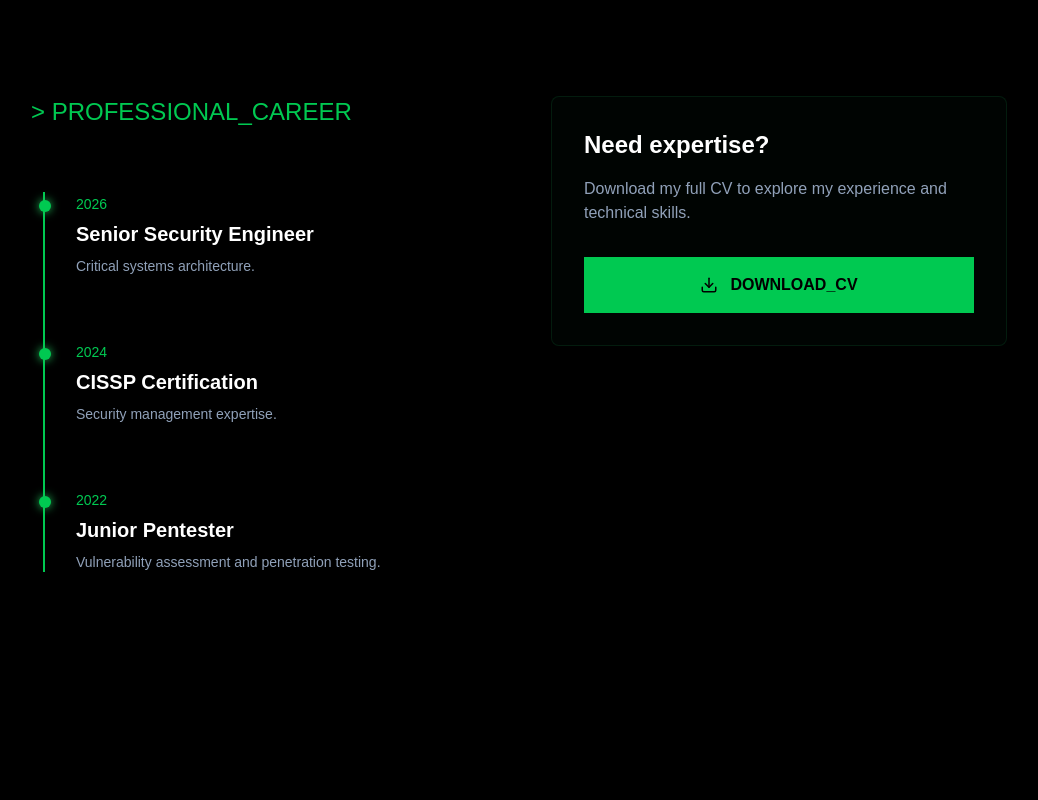
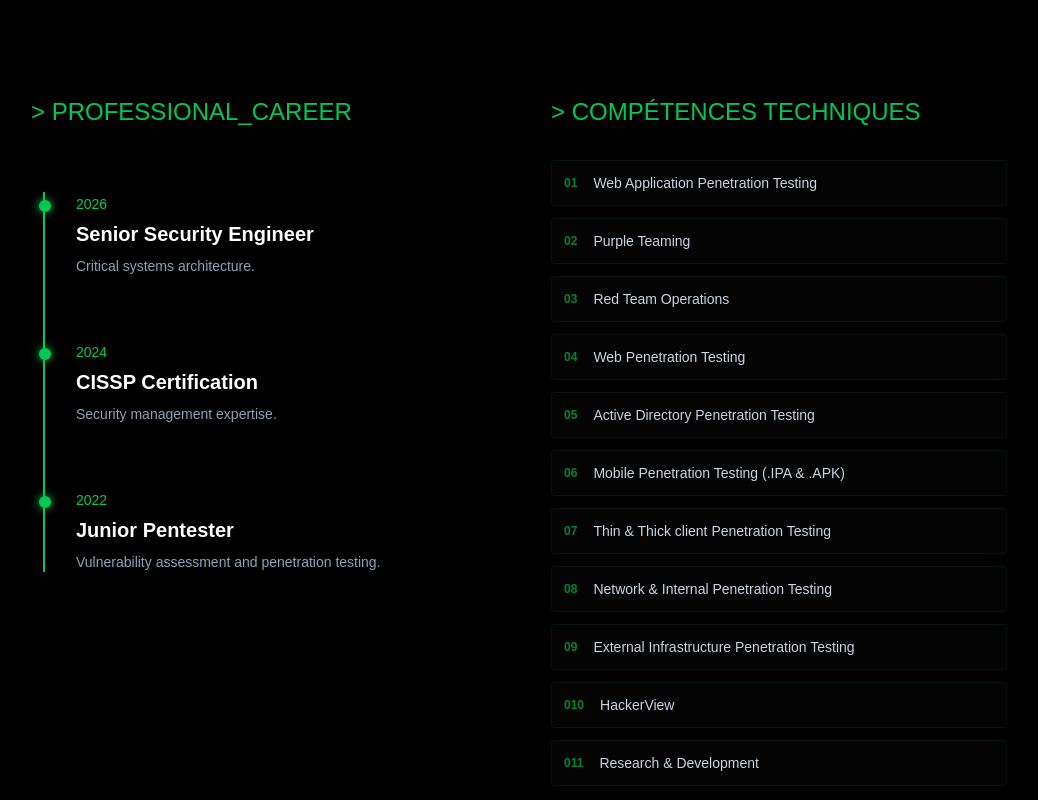
Before and after one commit to EA70/root_access_portfolio, a Next.js app: page /en in a window 1280 px wide. Shown: the part 840-1640 px from the top of the page, without its empty margins (121-1159 px from the left). Built offline with nearby package versions, Linux system fonts and the light colour scheme.

Commit message:
Ajout competences

```diff
--- a/components/Timeline.tsx
+++ b/components/Timeline.tsx
@@ -1,12 +1,13 @@
 "use client";
 
-import {motion, useScroll, useTransform} from "framer-motion";
-import {useRef} from "react";
-import {Download} from "lucide-react";
-import {useTranslations} from "next-intl";
+import { motion, useScroll, useTransform } from "framer-motion";
+import { useRef } from "react";
+import { Download } from "lucide-react";
+import { useTranslations } from "next-intl";
 
 export default function Timeline() {
   const t = useTranslations("Timeline");
+  const tSkills = useTranslations("Skills");
 
   const events = t.raw("events") as {
     year: string;
@@ -21,10 +22,12 @@ export default function Timeline() {
     link: string;
   };
 
+  const skills = tSkills.raw("list") as string[];
+
   const containerRef = useRef(null);
-  const {scrollYProgress} = useScroll({
+  const { scrollYProgress } = useScroll({
     target: containerRef,
-    offset: ["start center", "end center"]
+    offset: ["start center", "end center"],
   });
 
   const height = useTransform(scrollYProgress, [0, 1], ["0%", "100%"]);
@@ -36,7 +39,6 @@ export default function Timeline() {
       className="py-20 bg-black text-white relative"
     >
       <div className="max-w-5xl mx-auto px-6 grid md:grid-cols-2 pt-14 gap-16">
-
         {/* Timeline */}
         <div>
           <h2 className="text-2xl font-mono text-green-500 mb-16">
@@ -44,35 +46,25 @@ export default function Timeline() {
           </h2>
 
           <div className="relative border-l border-green-900/50 ml-3">
-
-            {/* Ligne animée */}
             <motion.div
-              style={{height}}
+              style={{ height }}
               className="absolute top-0 -left-[1px] w-[2px] bg-green-500"
             />
 
             {events.map((event, index) => (
               <motion.div
                 key={index}
-                initial={{opacity: 0, x: -30}}
-                whileInView={{opacity: 1, x: 0}}
-                viewport={{once: true}}
-                transition={{
-                  duration: 0.5,
-                  delay: index * 0.15
-                }}
+                initial={{ opacity: 0, x: -30 }}
+                whileInView={{ opacity: 1, x: 0 }}
+                viewport={{ once: true }}
+                transition={{ duration: 0.5, delay: index * 0.15 }}
                 className="mb-16 ml-8"
               >
                 <div className="absolute -left-[5px] mt-2 h-3 w-3 rounded-full bg-green-500 shadow-[0_0_10px_#22c55e]" />
-
                 <span className="font-mono text-green-500 text-sm">
                   {event.year}
                 </span>
-
-                <h3 className="text-xl font-bold mt-1">
-                  {event.title}
-                </h3>
-
+                <h3 className="text-xl font-bold mt-1">{event.title}</h3>
                 <p className="text-slate-400 font-mono text-sm mt-2">
                   {event.desc}
                 </p>
@@ -81,40 +73,55 @@ export default function Timeline() {
           </div>
         </div>
 
+        {/* Compétences  */}
+        <div className="md:sticky md:top-32 h-fit space-y-12">
+          <div>
+            <h2 className="text-2xl font-mono text-green-500 mb-8 uppercase">
+              &gt; {tSkills("title")}
+            </h2>
+            <div className="grid grid-cols-1 gap-3">
+              {skills.map((skill, index) => (
+                <motion.div
+                  key={index}
+                  initial={{ opacity: 0, x: 30 }}
+                  whileInView={{ opacity: 1, x: 0 }}
+                  viewport={{ once: true }}
+                  transition={{ duration: 0.4, delay: index * 0.05 }}
+                  className="flex items-center p-3 border border-green-900/20 bg-zinc-900/20 rounded hover:border-green-500/50 transition-all"
+                >
+                  <span className="text-green-700 mr-4 font-mono font-bold text-xs">
+                    0{index + 1}
+                  </span>
+                  <span className="text-slate-300 font-mono text-sm">
+                    {skill}
+                  </span>
+                </motion.div>
+              ))}
+            </div>
+          </div>
+        </div>
+      </div>
+
+      <div className="max-w-2xl mx-auto my-12 text-center">
         {/* Carte CV */}
-        <motion.div
-          initial={{opacity: 0, y: 50}}
-          whileInView={{opacity: 1, y: 0}}
-          viewport={{once: true}}
-          transition={{duration: 0.7}}
-          className="md:sticky md:top-32 h-fit space-y-6"
-        >
-          <div className="p-8 bg-green-950/10 rounded-lg border border-green-900/30">
+        <div className="p-8 bg-green-950/10 rounded-lg border border-green-900/30 flex flex-col items-center">
+          <h3 className="text-2xl font-bold mb-4">{cta.title}</h3>
 
-            <h3 className="text-2xl font-bold mb-4">
-              {cta.title}
-            </h3>
-
-            <p className="text-slate-400 font-mono mb-8">
-              {cta.description}
-            </p>
+          <p className="text-slate-400 font-mono mb-8">{cta.description}</p>
 
           <motion.a
             whileHover={{
               scale: 1.03,
-                boxShadow: "0 0 20px rgba(34,197,94,.45)"
+              boxShadow: "0 0 20px rgba(34,197,94,.45)",
             }}
-              whileTap={{scale: 0.97}}
+            whileTap={{ scale: 0.97 }}
             href={cta.link}
-              className="flex items-center justify-center gap-3 w-full bg-green-500 text-black font-bold py-4 hover:bg-green-400 transition-colors font-mono"
+            className="inline-flex items-center justify-center  rounded-lg gap-3 bg-green-500 text-black font-bold p-4 hover:bg-green-400 transition-colors font-mono"
           >
             <Download size={18} />
             {cta.button}
           </motion.a>
-
         </div>
-        </motion.div>
-
       </div>
     </section>
   );
--- a/messages/de.json
+++ b/messages/de.json
@@ -91,5 +91,21 @@
       },
       "submit": "NACHRICHT SENDEN"
     }
+  },
+  "Skills": {
+    "title": "Compétences Techniques",
+    "list": [
+      "Web Application Penetration Testing",
+      "Purple Teaming",
+      "Red Team Operations",
+      "Web Penetration Testing",
+      "Active Directory Penetration Testing",
+      "Mobile Penetration Testing (.IPA & .APK)",
+      "Thin & Thick client Penetration Testing",
+      "Network & Internal Penetration Testing",
+      "External Infrastructure Penetration Testing",
+      "HackerView",
+      "Research & Development"
+    ]
   }
 }
--- a/messages/en.json
+++ b/messages/en.json
@@ -89,5 +89,21 @@
     },
     "submit": "SEND MESSAGE"
   }
+},
+"Skills": {
+    "title": "Compétences Techniques",
+    "list": [
+      "Web Application Penetration Testing",
+      "Purple Teaming",
+      "Red Team Operations",
+      "Web Penetration Testing",
+      "Active Directory Penetration Testing",
+      "Mobile Penetration Testing (.IPA & .APK)",
+      "Thin & Thick client Penetration Testing",
+      "Network & Internal Penetration Testing",
+      "External Infrastructure Penetration Testing",
+      "HackerView",
+      "Research & Development"
+    ]
+  }
 }
-}
--- a/messages/fr.json
+++ b/messages/fr.json
@@ -91,5 +91,21 @@
       },
       "submit": "ENVOYER VOTRE MESSAGE"
     }
+  },
+  "Skills": {
+    "title": "Compétences Techniques",
+    "list": [
+      "Web Application Penetration Testing",
+      "Purple Teaming",
+      "Red Team Operations",
+      "Web Penetration Testing",
+      "Active Directory Penetration Testing",
+      "Mobile Penetration Testing (.IPA & .APK)",
+      "Thin & Thick client Penetration Testing",
+      "Network & Internal Penetration Testing",
+      "External Infrastructure Penetration Testing",
+      "HackerView",
+      "Research & Development"
+    ]
   }
 }
```
Lines whose indentation alone changed are shown as unchanged.
